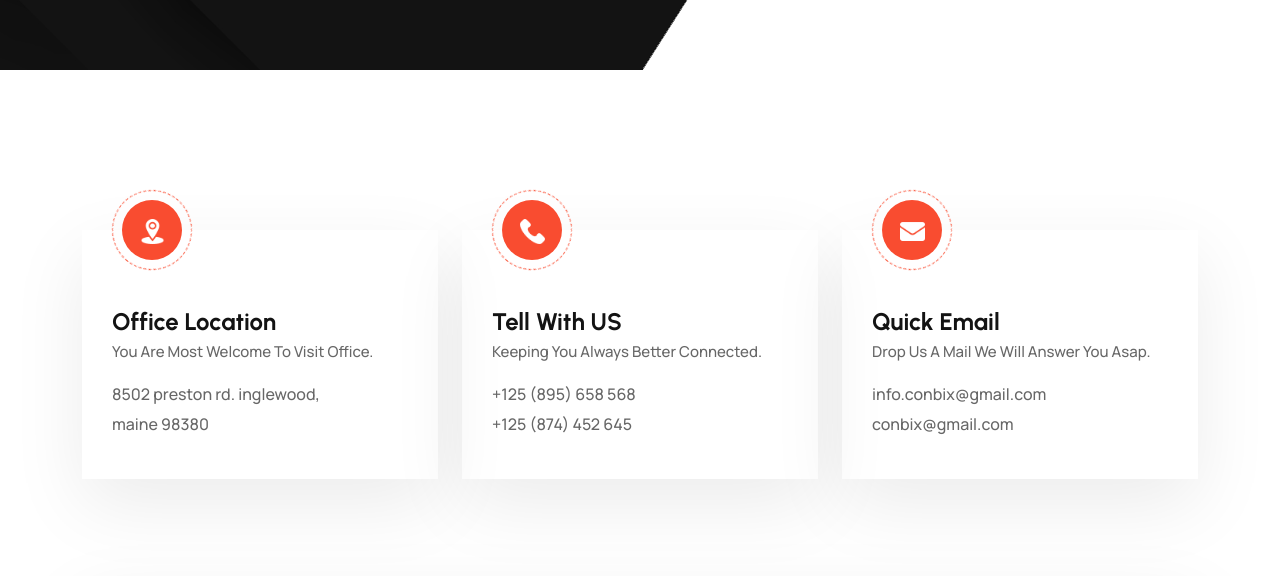
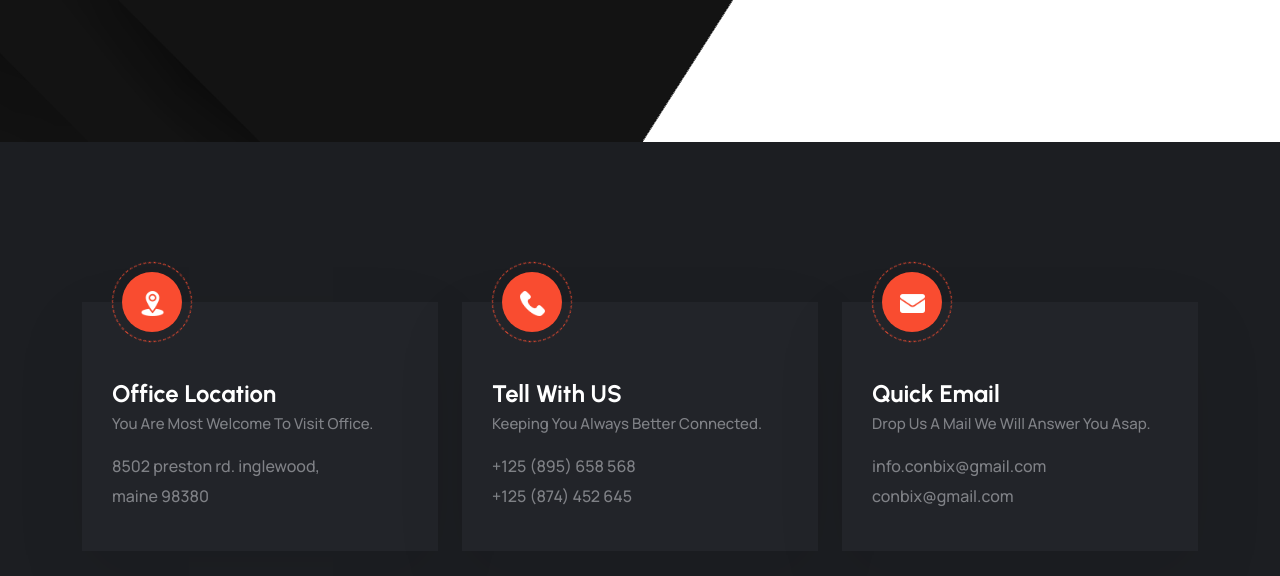
Before and after one commit to Vat2002/one-mix, a plain HTML site: page contact.html in a window 1280 px wide. Shown: the part 524-1100 px from the top of the page. Drawn offline with Linux system fonts and the light colour scheme.

Commit message:
updated contact title and theme

```diff
--- a/contact.html
+++ b/contact.html
@@ -10,7 +10,7 @@
 	<meta name="author" content="ThemeOri">
 	<meta name="viewport" content="width=device-width, initial-scale=1">
 	<!-- Title of Site -->
-	<title>Conbix - Business Consulting HTML5 Template</title>
+	<title>OneMix - ලංකාවේ අංක එකේ Ready Mixed කපරාරු බදාමය.</title>
 	<!-- Favicons -->
 	<link rel="icon" type="image/png" href="assets/img/favicon-1.png">
 	<!-- Bootstrap CSS -->
@@ -29,7 +29,7 @@
 	<link rel="stylesheet" href="assets/sass/style.css">
 </head>
 
-<body>
+<body class="dark-mode">
 	<!-- Preloader Start -->
 	<div class="theme-loader">
 		<div class="spinner">
```
